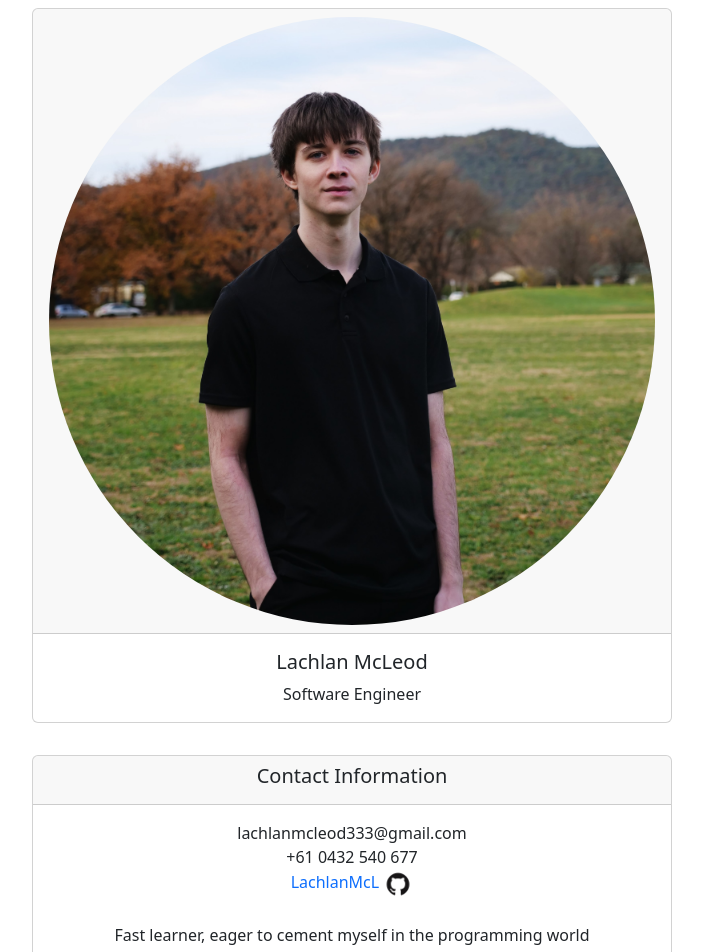
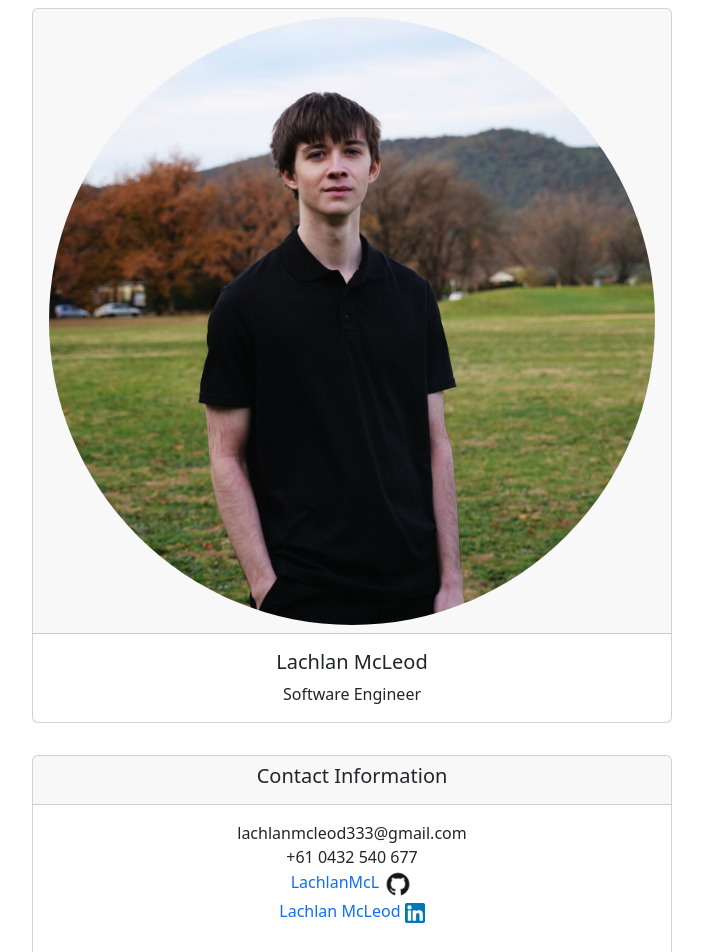
Before and after one commit to LachlanMcL/DigitalPortfolioResponsive, a React (Vite) app: page / in a window 1280 px wide. Shown: the top 952 px of the page, without its empty margins (288-991 px from the left). Built offline with nearby package versions, Linux system fonts and the light colour scheme.

Commit message:
added linkedin

```diff
--- a/src/App.jsx
+++ b/src/App.jsx
@@ -6,6 +6,7 @@ import capstoneImage4 from '../src/assets/Capstone-Project-Screenshots/Capture12
 import capstoneImage5 from '../src/assets/Capstone-Project-Screenshots/Capture13.jpg'
 import capstoneImage6 from '../src/assets/Capstone-Project-Screenshots/Capture14.jpg'
 import gitHubIcon from '../src/assets/gitHubIcon.jpg'
+import linkedinIcon from '../src/assets/linkedinIcon.jpg'
 
 import {Row, Col, Stack, Button, Card, Image, Carousel, Collapse} from 'react-bootstrap'
 import { useState } from 'react'
@@ -39,6 +40,7 @@ const ContactCard = () => {
           <Card.Text className='card-text-custom'>lachlanmcleod333@gmail.com</Card.Text>
           <Card.Text className='card-text-custom'>+61 0432 540 677</Card.Text>
           <Card.Text className='card-text-custom'><a href='https://github.com/LachlanMcL' target="_blank">LachlanMcL <Image className='gitIcon' src={gitHubIcon}/></a></Card.Text>
+          <Card.Text className='card-text-custom'><a href='https://www.linkedin.com/in/lachlanmcleod-/' target="_blank">Lachlan McLeod <Image className='linkedinIcon' src={linkedinIcon}/></a></Card.Text>
           <br></br>
           <Card.Text className='card-text-custom'>Fast learner, eager to cement myself in the programming world</Card.Text>
         </Card.Body>
--- a/src/index.css
+++ b/src/index.css
@@ -66,6 +66,10 @@ a {
   max-width: 30px;
 }
 
+.linkedinIcon {
+  max-width: 20px;
+}
+
 /* two background colours */
 
 .outer-container {
```
Also changed, not shown: src/assets/linkedinIcon.jpg (added).
